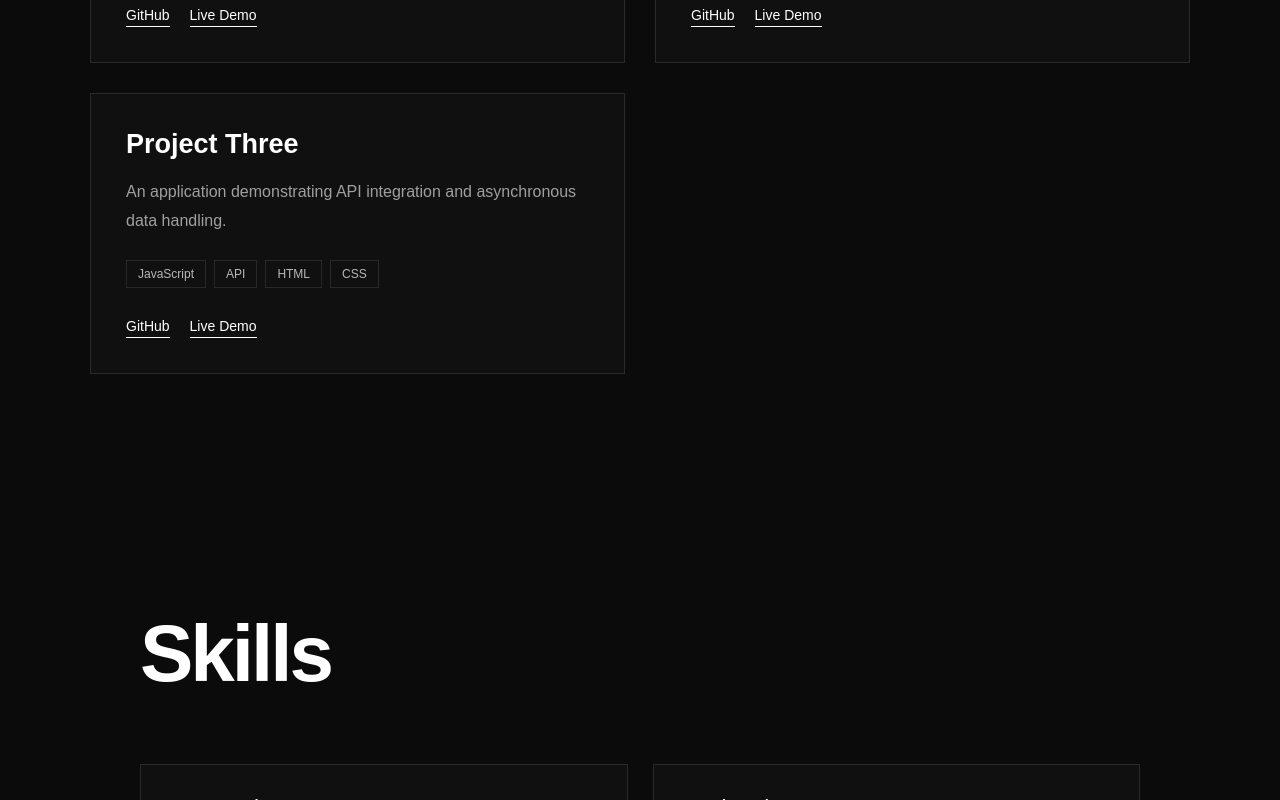
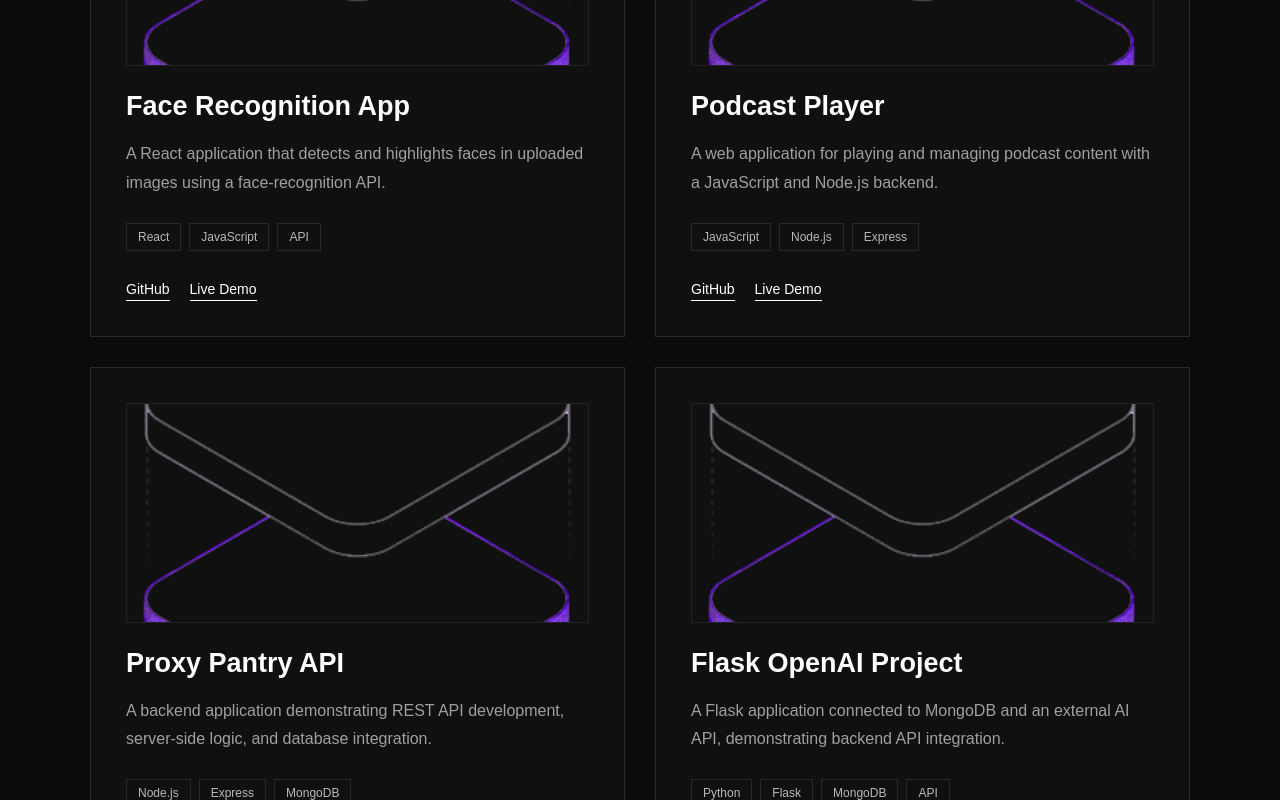
Before and after one commit to medhassii/medha-portfolio, a React (Vite) app: page / in a window 1280 px wide. Shown: the part 2860-3660 px from the top of the page. Built offline with nearby package versions, Linux system fonts and the light colour scheme.

Commit message:
added the project details and image

```diff
--- a/src/components/Projects/Projects.css
+++ b/src/components/Projects/Projects.css
@@ -38,6 +38,32 @@
 .project-card:hover {
   transform: translateY(-5px);
   border-color: #555555;
+}
+
+.project-image {
+  width: 100%;
+  height: 220px;
+
+  margin-bottom: 25px;
+
+  overflow: hidden;
+
+  border: 1px solid #222222;
+}
+
+.project-image img {
+  width: 100%;
+  height: 100%;
+
+  display: block;
+
+  object-fit: cover;
+
+  transition: transform 0.3s ease;
+}
+
+.project-card:hover .project-image img {
+  transform: scale(1.03);
 }
 
 .project-card h3 {
@@ -109,3 +135,36 @@
     padding: 25px;
   }
 }
+
+.project-card {
+  opacity: 0;
+  animation: projectReveal 0.7s ease forwards;
+}
+
+.project-card:nth-child(1) {
+  animation-delay: 0.1s;
+}
+
+.project-card:nth-child(2) {
+  animation-delay: 0.2s;
+}
+
+.project-card:nth-child(3) {
+  animation-delay: 0.3s;
+}
+
+.project-card:nth-child(4) {
+  animation-delay: 0.4s;
+}
+
+@keyframes projectReveal {
+  from {
+    opacity: 0;
+    transform: translateY(30px);
+  }
+
+  to {
+    opacity: 1;
+    transform: translateY(0);
+  }
+}
--- a/src/components/Projects/Projects.jsx
+++ b/src/components/Projects/Projects.jsx
@@ -3,26 +3,38 @@ import "./Projects.css";
 function Projects() {
  const projects = [
   {
-      title: "Project One",
+    title: "Face Recognition App",
+    image: "/src/assets/hero.png",
     description:
-        "A web application built to solve a real-world problem.",
-      technologies: ["React", "JavaScript", "CSS"],
+      "A React application that detects and highlights faces in uploaded images using a face-recognition API.",
+    technologies: ["React", "JavaScript", "API"],
     github: "#",
     demo: "#",
   },
   {
-      title: "Project Two",
+    title: "Podcast Player",
+    image: "/src/assets/hero.png",
     description:
-        "A full-stack application with a frontend and backend.",
-      technologies: ["React", "Node.js", "MongoDB"],
+      "A web application for playing and managing podcast content with a JavaScript and Node.js backend.",
+    technologies: ["JavaScript", "Node.js", "Express"],
     github: "#",
     demo: "#",
   },
   {
-      title: "Project Three",
+    title: "Proxy Pantry API",
+    image: "/src/assets/hero.png",
     description:
-        "An application demonstrating API integration and asynchronous data handling.",
-      technologies: ["JavaScript", "API", "HTML", "CSS"],
+      "A backend application demonstrating REST API development, server-side logic, and database integration.",
+    technologies: ["Node.js", "Express", "MongoDB"],
+    github: "#",
+    demo: "#",
+  },
+  {
+    title: "Flask OpenAI Project",
+    image: "/src/assets/hero.png",
+    description:
+      "A Flask application connected to MongoDB and an external AI API, demonstrating backend API integration.",
+    technologies: ["Python", "Flask", "MongoDB", "API"],
     github: "#",
     demo: "#",
   },
@@ -36,6 +48,11 @@ function Projects() {
         <div className="projects-grid">
           {projects.map((project) => (
             <article className="project-card" key={project.title}>
+             {project.image && (
+             <div className="project-image">
+                <img src={project.image} alt={project.title} />
+             </div>
+        )}
               <h3>{project.title}</h3>
 
               <p>{project.description}</p>
```
Lines whose indentation alone changed are shown as unchanged.
